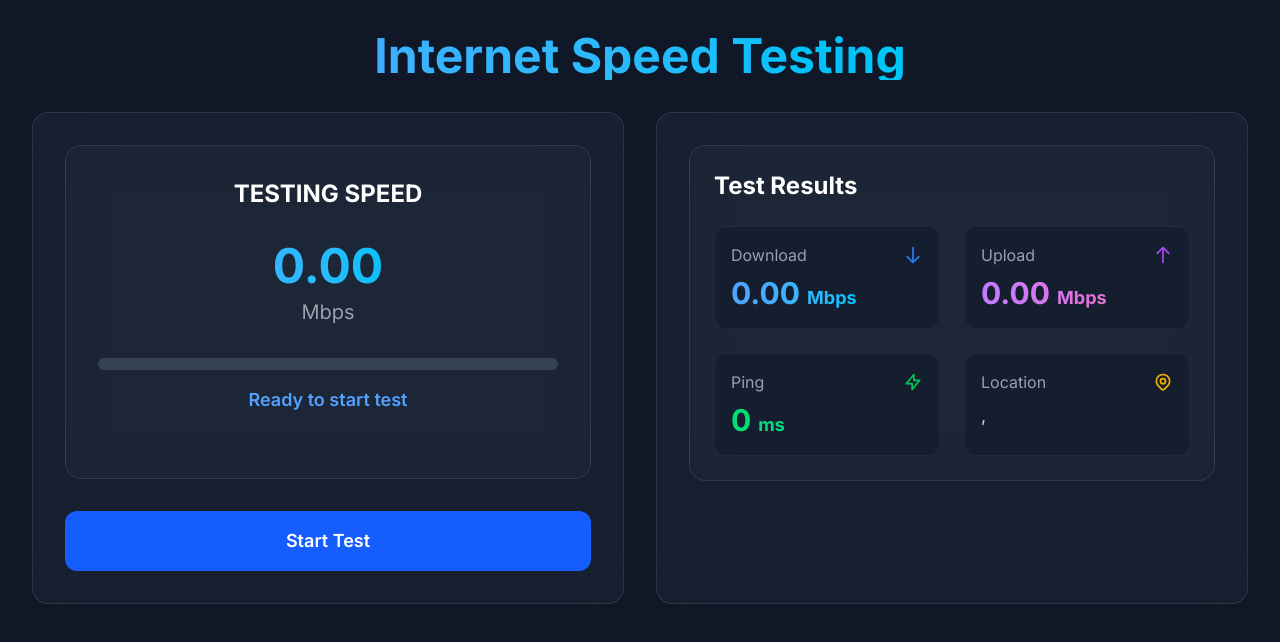
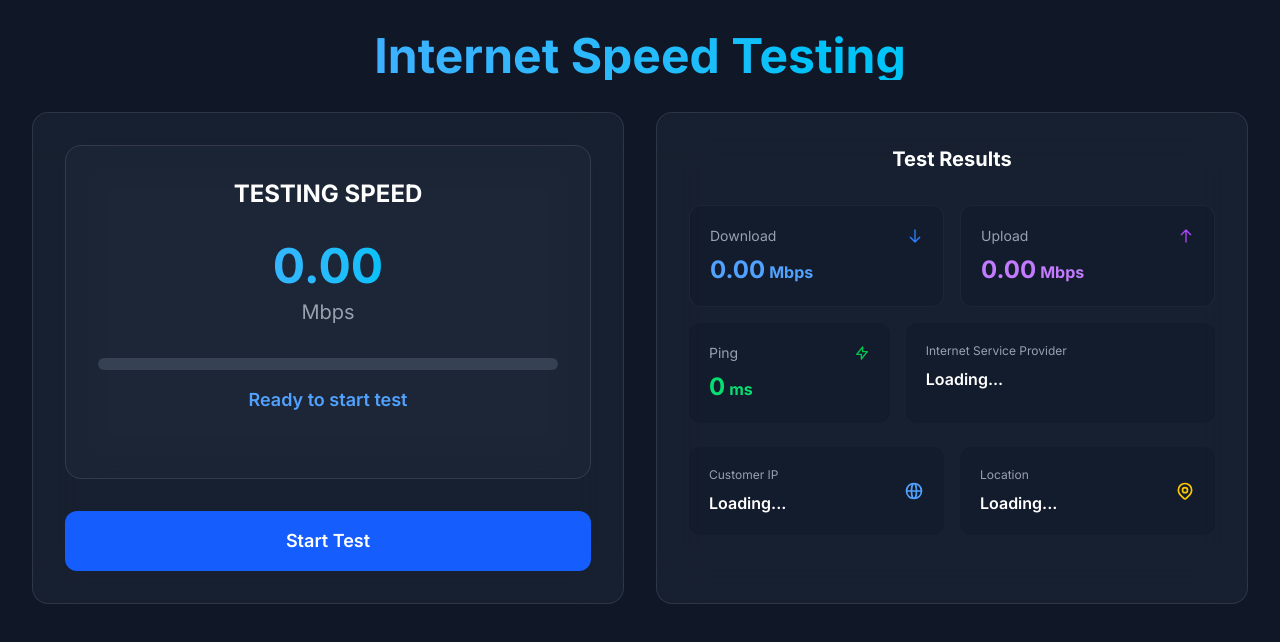
Before and after one commit to nyeinchanhtoo-n4g/speedTest, a Next.js app: page / in a window 1280 px wide. Shown: the top 642 px of the page. Built offline with nearby package versions, Linux system fonts and the light colour scheme.

Commit message:
change ipinfo.io to api

```diff
--- a/src/app/api/ip/route.ts
+++ b/src/app/api/ip/route.ts
@@ -1,37 +1,27 @@
 import { NextResponse } from 'next/server';
+
+const TOKEN = '8c177fe43ad724';
 
 export async function GET() {
   try {
-    // Using a more reliable free API
-    const response = await fetch('https://api64.ipify.org?format=json');
-    if (!response.ok) {
-      throw new Error('Failed to fetch IP');
-    }
-    const { ip } = await response.json();
-
-    // Now get location data
-    const geoResponse = await fetch(`https://ipwho.is/${ip}`);
-    if (!geoResponse.ok) {
-      throw new Error('Failed to fetch location');
-    }
-    const geoData = await geoResponse.json();
+    // Use ipinfo.io service with token
+    const response = await fetch(`https://ipinfo.io/json?token=${TOKEN}`);
+    const data = await response.json();
 
     return NextResponse.json({
-      ip: ip,
-      city: geoData.city,
-      region: geoData.region,
-      country: geoData.country,
-      success: true,
+      ip: data.ip,
+      city: data.city,
+      country: data.country,
+      region: data.region,
+      isp: data.org, // ISP/Organization information
+      latitude: data.loc ? data.loc.split(',')[0] : null,
+      longitude: data.loc ? data.loc.split(',')[1] : null
     });
   } catch (error) {
-    console.error('IP lookup error:', error);
-    // Return a more graceful error response
-    return NextResponse.json({
-      ip: 'Unknown',
-      city: 'Unknown',
-      region: 'Unknown',
-      country: 'Unknown',
-      success: false,
-    });
+    console.error('Failed to fetch IP data:', error);
+    return NextResponse.json(
+      { error: 'Failed to fetch IP information' },
+      { status: 500 }
+    );
   }
 }
--- a/src/app/page.tsx
+++ b/src/app/page.tsx
@@ -38,6 +38,7 @@ export default function Home() {
     isp: '',
   });
   const [error, setError] = useState<string | null>(null);
+  const [shouldStop, setShouldStop] = useState(false);
 
   const measurePing = async () => {
     try {
@@ -111,6 +112,7 @@ export default function Home() {
     setTesting(true);
     setProgress(0);
     setError(null);
+    setShouldStop(false);
 
     try {
       // Get IP data
@@ -119,6 +121,18 @@ export default function Home() {
         throw new Error('Failed to fetch IP data');
       }
       const ipData = await ipResponse.json();
+
+      // Update results with IP data
+      setResults(prev => ({
+        ...prev,
+        ip: ipData.ip,
+        location: {
+          city: ipData.city || 'Unknown',
+          country: ipData.country || 'Unknown',
+          region: ipData.region || 'Unknown',
+        },
+        isp: ipData.isp || ipData.org || 'Unknown', // Try both isp and org fields
+      }));
 
       // Measure ping
       setProgress(10);
@@ -148,7 +162,6 @@ export default function Home() {
             ...prev,
             download: currentAvgDownload,
             ping: avgPing,
-            ip: ipData.ip,
             location: {
               city: ipData.city || 'Unknown',
               country: ipData.country || 'Unknown',
@@ -156,7 +169,7 @@ export default function Home() {
             },
             jitter: jitter,
             latency: avgPing,
-            isp: ipData.isp || 'Unknown',
+            isp: ipData.isp || ipData.org || 'Unknown',
           }));
         }
       }
@@ -191,7 +204,6 @@ export default function Home() {
         download: avgDownload,
         upload: avgUpload,
         ping: avgPing,
-        ip: ipData.ip,
         location: {
           city: ipData.city || 'Unknown',
           country: ipData.country || 'Unknown',
@@ -199,12 +211,12 @@ export default function Home() {
         },
         jitter: jitter,
         latency: avgPing,
-        isp: ipData.isp || 'Unknown',
+        isp: ipData.isp || ipData.org || 'Unknown',
       }));
 
       localStorage.setItem('lastTest', JSON.stringify(results));
     } catch (error) {
-      console.error('Speed test failed:', error);
+      console.error('Test failed:', error);
       if (error instanceof Error) {
         setError(error.message);
       } else {
@@ -212,6 +224,7 @@ export default function Home() {
       }
     } finally {
       setTesting(false);
+      setShouldStop(false);
       setProgress(100);
     }
   };
--- a/src/components/TestResults.tsx
+++ b/src/components/TestResults.tsx
@@ -14,71 +14,94 @@ interface TestResultsProps {
     isp: string;
   };
   testing: boolean;
-  startTest?: () => void;
   setError: (error: string | null) => void;
 }
 
-export default function TestResults({
-  results,
-  testing,
-  startTest,
-  setError,
-}: TestResultsProps) {
+export default function TestResults({ results, testing, setError }: TestResultsProps) {
   return (
-    <div className="bg-gray-800/50 backdrop-blur-xl rounded-2xl p-6 border border-white/10">
-      <h2 className="text-2xl font-bold mb-6 text-center md:text-left">Test Results</h2>
+    <div className="space-y-6">
+      <h2 className="text-xl font-bold text-center text-white mb-8">Test Results</h2>
 
-      <div className="grid grid-cols-1 sm:grid-cols-2 gap-6">
-        {/* Download Speed Card */}
-        <div className="bg-gray-900/50 rounded-xl p-4 border border-white/5">
+      {/* Speed Test Results */}
+      <div className="grid grid-cols-2 gap-4">
+        <div className="bg-gray-900/50 p-5 rounded-xl border border-white/5">
           <div className="flex items-center justify-between mb-2">
-            <span className="text-gray-400">Download</span>
-            <svg className="w-5 h-5 text-blue-500" fill="none" viewBox="0 0 24 24" stroke="currentColor">
+            <span className="text-gray-400 text-sm">Download</span>
+            <svg className="w-4 h-4 text-blue-500" fill="none" viewBox="0 0 24 24" stroke="currentColor">
               <path strokeLinecap="round" strokeLinejoin="round" strokeWidth={2} d="M19 14l-7 7m0 0l-7-7m7 7V3" />
             </svg>
           </div>
-          <div className="text-3xl font-bold bg-gradient-to-r from-blue-400 to-cyan-400 bg-clip-text text-transparent">
-            {results.download.toFixed(2)} <span className="text-lg">Mbps</span>
+          <div className="text-2xl font-bold text-blue-400">
+            {results.download.toFixed(2)}
+            <span className="text-base ml-1">Mbps</span>
           </div>
         </div>
 
-        {/* Upload Speed Card */}
-        <div className="bg-gray-900/50 rounded-xl p-4 border border-white/5">
+        <div className="bg-gray-900/50 p-5 rounded-xl border border-white/5">
           <div className="flex items-center justify-between mb-2">
-            <span className="text-gray-400">Upload</span>
-            <svg className="w-5 h-5 text-purple-500" fill="none" viewBox="0 0 24 24" stroke="currentColor">
+            <span className="text-gray-400 text-sm">Upload</span>
+            <svg className="w-4 h-4 text-purple-500" fill="none" viewBox="0 0 24 24" stroke="currentColor">
               <path strokeLinecap="round" strokeLinejoin="round" strokeWidth={2} d="M5 10l7-7m0 0l7 7m-7-7v18" />
             </svg>
           </div>
-          <div className="text-3xl font-bold bg-gradient-to-r from-purple-400 to-pink-400 bg-clip-text text-transparent">
-            {results.upload.toFixed(2)} <span className="text-lg">Mbps</span>
+          <div className="text-2xl font-bold text-purple-400">
+            {results.upload.toFixed(2)}
+            <span className="text-base ml-1">Mbps</span>
           </div>
         </div>
 
-        {/* Ping Card */}
-        <div className="bg-gray-900/50 rounded-xl p-4 border border-white/5">
-          <div className="flex items-center justify-between mb-2">
-            <span className="text-gray-400">Ping</span>
-            <svg className="w-5 h-5 text-green-500" fill="none" viewBox="0 0 24 24" stroke="currentColor">
-              <path strokeLinecap="round" strokeLinejoin="round" strokeWidth={2} d="M13 10V3L4 14h7v7l9-11h-7z" />
+        {/* Ping and ISP in one row with 30-70 split */}
+        <div className="col-span-2 grid grid-cols-10 gap-4">
+          <div className="col-span-4 bg-gray-900/50 p-5 rounded-xl">
+            <div className="flex items-center justify-between mb-2">
+              <span className="text-gray-400 text-sm">Ping</span>
+              <svg className="w-4 h-4 text-green-500" fill="none" viewBox="0 0 24 24" stroke="currentColor">
+                <path strokeLinecap="round" strokeLinejoin="round" strokeWidth={2} d="M13 10V3L4 14h7v7l9-11h-7z" />
+              </svg>
+            </div>
+            <div className="text-2xl font-bold text-green-400">
+              {results.ping.toFixed(0)}
+              <span className="text-base ml-1">ms</span>
+            </div>
+          </div>
+
+          <div className="col-span-6 bg-gray-900/50 p-5 rounded-xl">
+            <div className="text-gray-400 text-xs mb-2">Internet Service Provider</div>
+            <div className="text-base font-semibold text-white">{results.isp || 'Loading...'}</div>
+          </div>
+        </div>
+      </div>
+
+      {/* Customer Info Section */}
+      <div className="grid grid-cols-10 gap-4">
+        {/* Customer IP */}
+        <div className="col-span-5 bg-gray-900/50 p-5 rounded-xl">
+          <div className="flex items-center justify-between">
+            <div>
+              <div className="text-gray-400 text-xs mb-2">Customer IP</div>
+              <div className="text-base font-semibold text-white">{results.ip || 'Loading...'}</div>
+            </div>
+            <svg className="w-5 h-5 text-blue-400" fill="none" viewBox="0 0 24 24" stroke="currentColor">
+              <path strokeLinecap="round" strokeLinejoin="round" strokeWidth={2} d="M21 12a9 9 0 01-9 9m9-9a9 9 0 00-9-9m9 9H3m9 9a9 9 0 01-9-9m9 9c1.657 0 3-4.03 3-9s-1.343-9-3-9m0 18c-1.657 0-3-4.03-3-9s1.343-9 3-9m-9 9a9 9 0 019-9" />
             </svg>
-          </div>
-          <div className="text-3xl font-bold bg-gradient-to-r from-green-400 to-emerald-400 bg-clip-text text-transparent">
-            {results.ping.toFixed(0)} <span className="text-lg">ms</span>
           </div>
         </div>
 
-        {/* Location Info */}
-        <div className="bg-gray-900/50 rounded-xl p-4 border border-white/5">
-          <div className="flex items-center justify-between mb-2">
-            <span className="text-gray-400">Location</span>
-            <svg className="w-5 h-5 text-yellow-500" fill="none" viewBox="0 0 24 24" stroke="currentColor">
+        {/* Location */}
+        <div className="col-span-5 bg-gray-900/50 p-5 rounded-xl">
+          <div className="flex items-center justify-between">
+            <div>
+              <div className="text-gray-400 text-xs mb-2">Location</div>
+              <div className="text-base font-semibold text-white">
+                {results.location.city && results.location.country
+                  ? `${results.location.city}, ${results.location.country}`
+                  : 'Loading...'}
+              </div>
+            </div>
+            <svg className="w-5 h-5 text-yellow-400" fill="none" viewBox="0 0 24 24" stroke="currentColor">
               <path strokeLinecap="round" strokeLinejoin="round" strokeWidth={2} d="M17.657 16.657L13.414 20.9a1.998 1.998 0 01-2.827 0l-4.244-4.243a8 8 0 1111.314 0z" />
               <path strokeLinecap="round" strokeLinejoin="round" strokeWidth={2} d="M15 11a3 3 0 11-6 0 3 3 0 016 0z" />
             </svg>
-          </div>
-          <div className="text-lg text-gray-300">
-            {results.location?.city}, {results.location?.country}
           </div>
         </div>
       </div>
```
